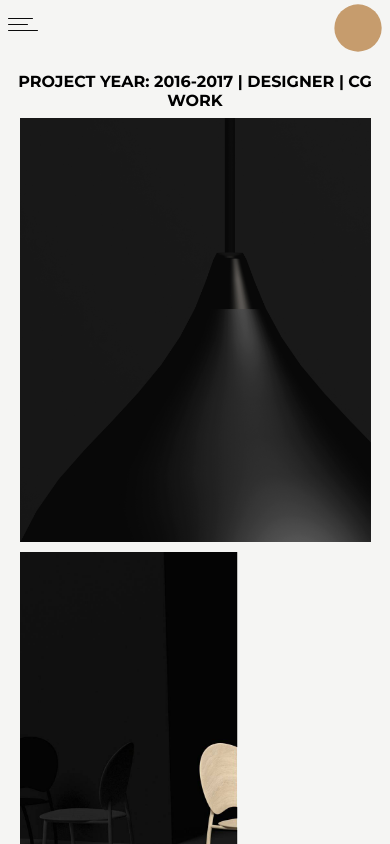
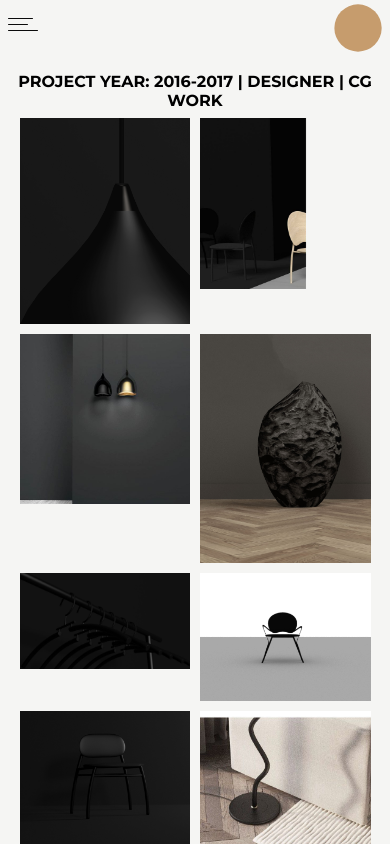
Before and after one commit to csobr/personal-website, a Next.js app: page /furniture in a window 390 px wide. Shown: the top 844 px of the page. Built offline with nearby package versions, Linux system fonts and the light colour scheme.

Commit message:
updated nav + furniture grid

```diff
--- a/src/styles/main.scss
+++ b/src/styles/main.scss
@@ -155,7 +155,7 @@ text-align: center;
     @media (max-width: 415px) {
       padding: 1.4rem 0 0 1rem;
       margin: 1rem;
-          border-bottom: .1rem  solid #00000009;
+          border-bottom: .1rem  solid #00000015;
 
     }
   }
@@ -514,6 +514,9 @@ h5 {
     width: 90%;
   }
 }
+.container-furniture{
+   grid-template-columns: repeat(2, 1fr);
+}
 /***************************************
 Page: Wore
 ****************************************/
```
